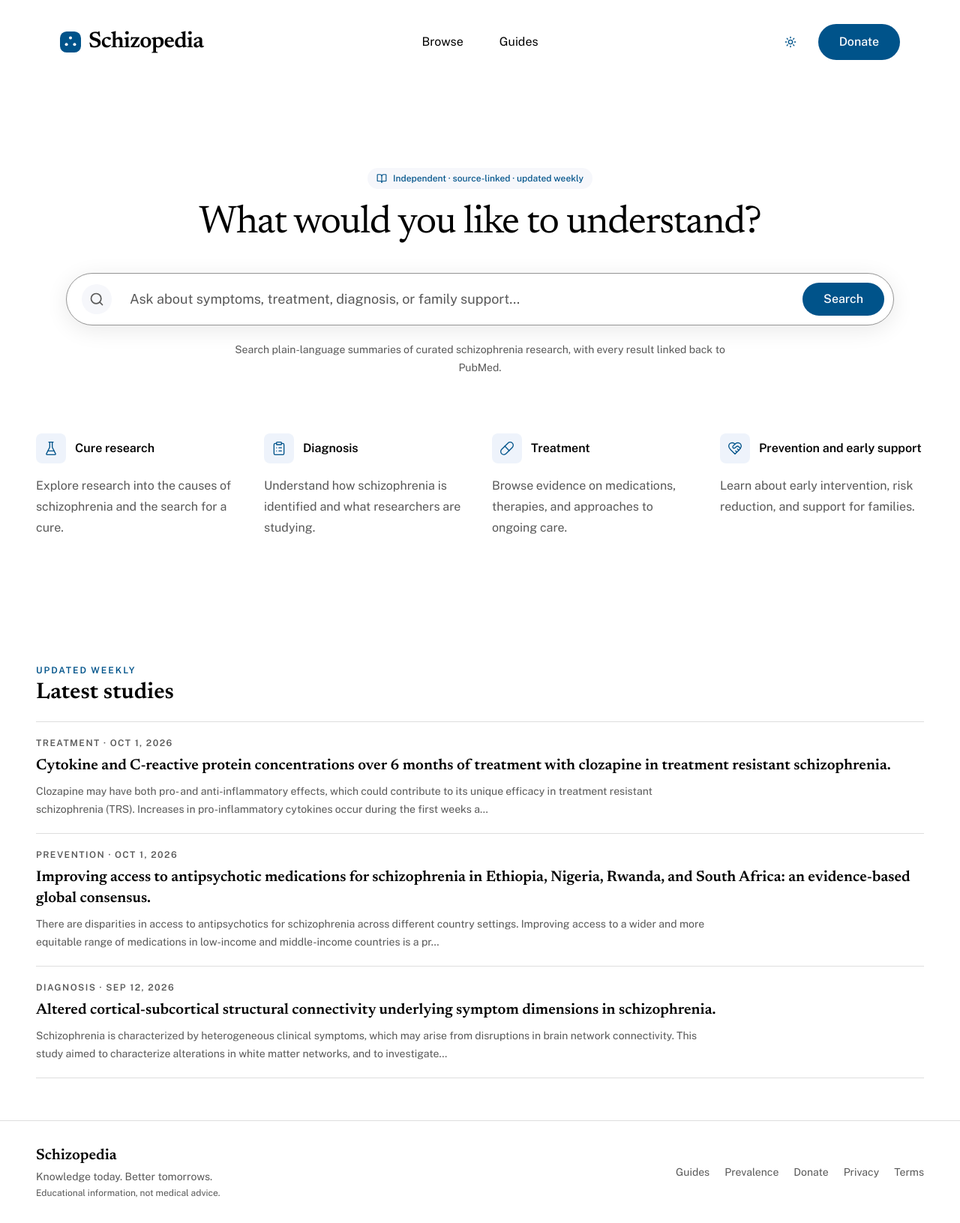
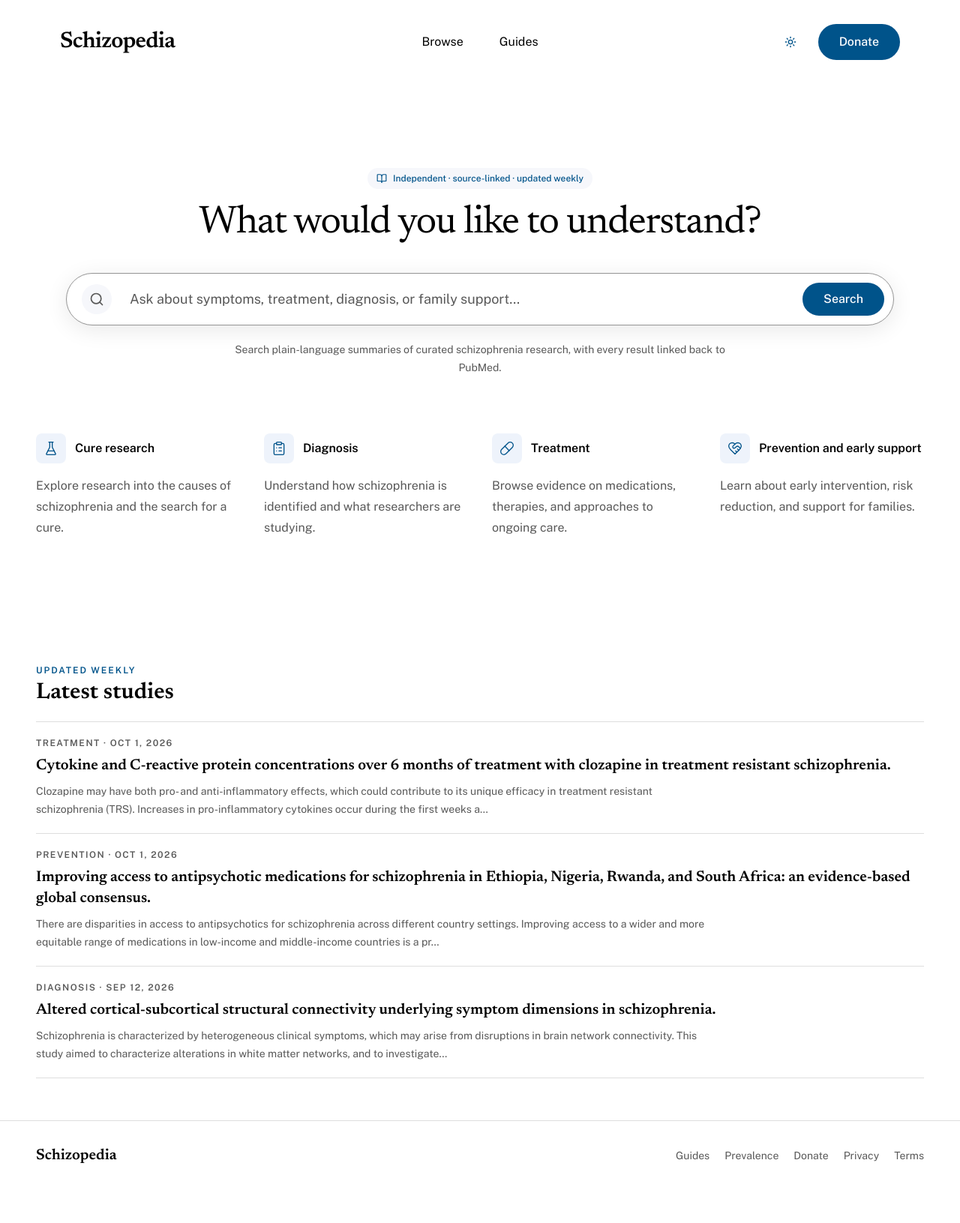
Before and after one commit to Vadimkomis/schizopedia, a React (Vite) app: page / in a window 1280 px wide. Shown: the whole page at 75% size. After the commit the page ends 1587 px from the top, so only its background shows below. Built offline with nearby package versions, Linux system fonts and the light colour scheme.

Commit message:
style: simplify Schizopedia header and footer

```diff
--- a/src/components/landing/SiteFooter.tsx
+++ b/src/components/landing/SiteFooter.tsx
@@ -15,12 +15,6 @@ export function SiteFooter() {
       <div className="container flex flex-col gap-5 py-8 md:flex-row md:items-center md:justify-between">
         <div>
           <p className="font-heading text-xl font-semibold text-ink dark:text-ink-inverse">Schizopedia</p>
-          <p className="mt-1 text-sm text-ink-muted dark:text-ink-muted-dark">
-            Knowledge today. Better tomorrows.
-          </p>
-          <p className="mt-1 text-xs text-ink-muted dark:text-ink-muted-dark">
-            Educational information, not medical advice.
-          </p>
         </div>
 
         <nav aria-label="Footer" className="flex flex-wrap gap-x-5 gap-y-2 text-sm text-ink-muted dark:text-ink-muted-dark">
--- a/src/components/landing/SiteNav.tsx
+++ b/src/components/landing/SiteNav.tsx
@@ -21,14 +21,9 @@ export function SiteNav() {
       <div className="grid h-24 grid-cols-[1fr_auto] items-center gap-3 px-4 sm:px-8 md:h-28 md:grid-cols-[1fr_auto_1fr] lg:px-16 xl:px-20">
         <Link
           to="/"
-          className="group inline-flex w-fit items-center gap-2 text-ink transition hover:text-accent dark:text-ink-inverse dark:hover:text-accent-dark sm:gap-2.5"
+          className="inline-flex w-fit items-center text-ink transition hover:text-accent dark:text-ink-inverse dark:hover:text-accent-dark"
           aria-label="Schizopedia home"
         >
-          <span className="brand-glyph" aria-hidden="true">
-            <span />
-            <span />
-            <span />
-          </span>
           <span className="font-heading text-xl font-semibold tracking-tight sm:text-3xl">
             Schizopedia
           </span>
--- a/src/index.css
+++ b/src/index.css
@@ -24,30 +24,6 @@ body {
   @apply bg-accent-dark/30 text-ink-inverse;
 }
 
-.brand-glyph {
-  position: relative;
-  display: inline-flex;
-  width: 1.75rem;
-  height: 1.75rem;
-  align-items: center;
-  justify-content: center;
-  border-radius: 0.55rem;
-  background: theme("colors.accent.DEFAULT");
-}
-
-.brand-glyph span {
-  position: absolute;
-  width: 0.3rem;
-  height: 0.3rem;
-  border-radius: 999px;
-  background: #ffffff;
-  box-shadow: 0 0 0 2px theme("colors.accent.DEFAULT");
-}
-
-.brand-glyph span:nth-child(1) { transform: translate(-0.34rem, 0.2rem); }
-.brand-glyph span:nth-child(2) { transform: translate(0.34rem, 0.2rem); }
-.brand-glyph span:nth-child(3) { transform: translateY(-0.34rem); }
-
 .hero-band {
   @apply border-b border-line bg-surface-subtle;
 }
```
Also changed, not shown: 2 other files (tests, documents, lock files or other folders).
